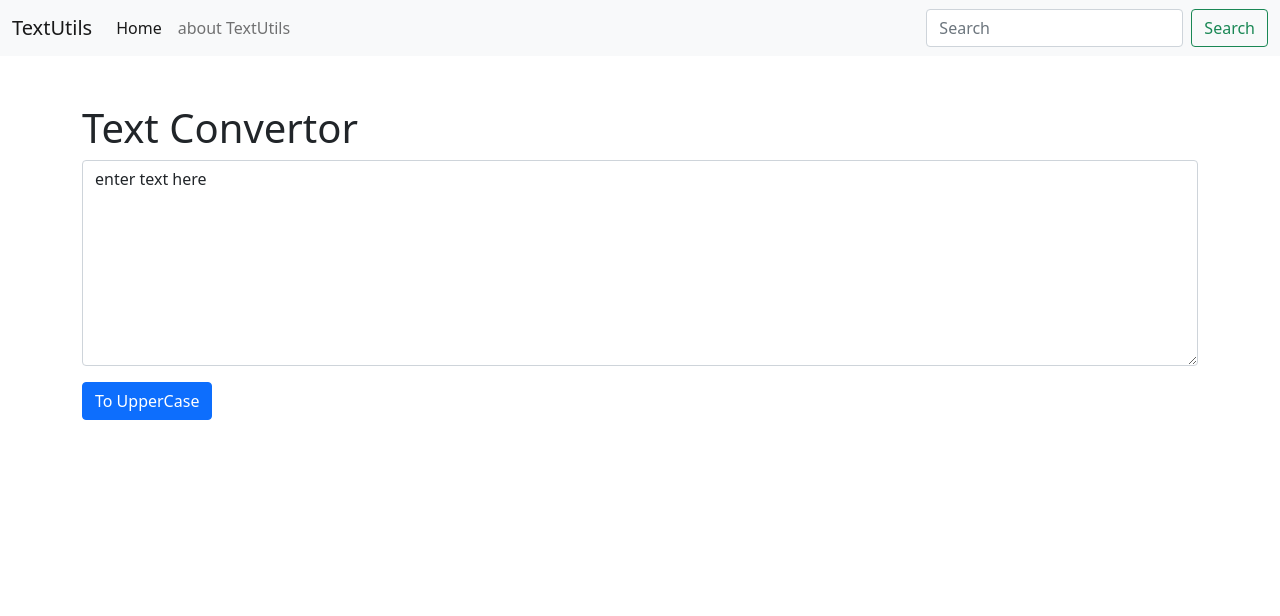
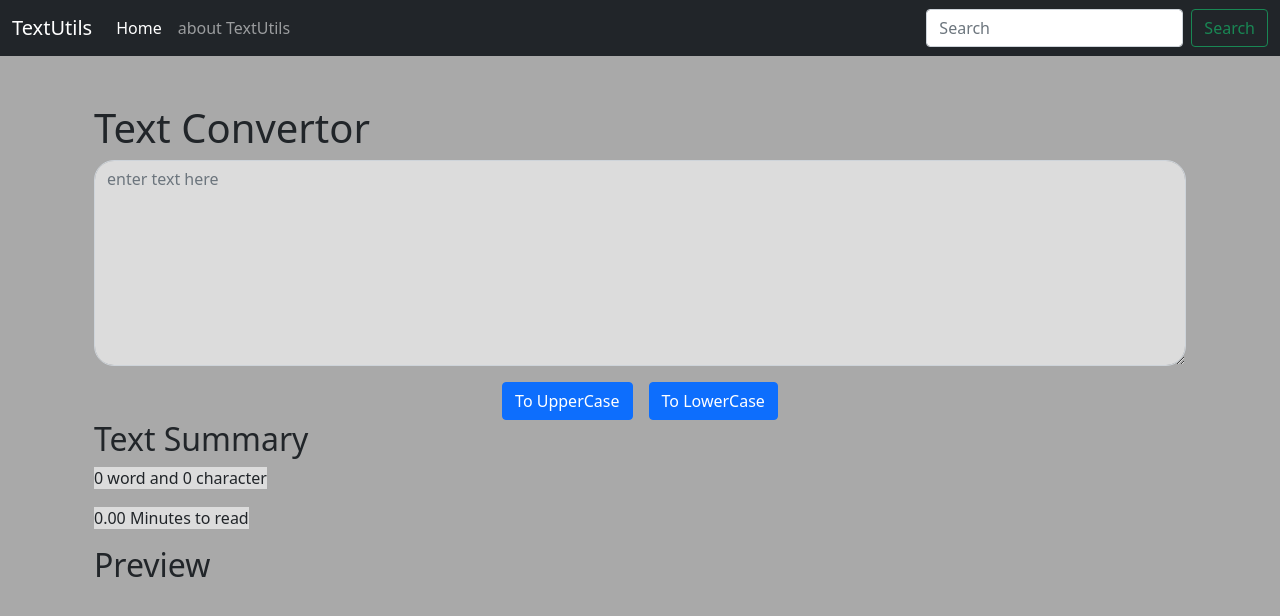
Before and after one commit to MuraliAirody/React_Learning, a React (Vite) app in the folder 03_PropsAndStates/textUtils/: page / in a window 1280 px wide. Shown: the top 616 px of the page. Built offline with nearby package versions, Linux system fonts and the light colour scheme.

Commit message:
Text converter app completed

```diff
--- a/03_PropsAndStates/textUtils/src/components/NavBar.jsx
+++ b/03_PropsAndStates/textUtils/src/components/NavBar.jsx
@@ -3,7 +3,7 @@ import PropTypes from 'prop-types'
 function NavBar(props) {
   return (
     <>
-      <nav className="navbar navbar-expand-lg navbar-light bg-light mt-10">
+      <nav className="navbar navbar-expand-lg navbar-dark bg-dark mt-10">
         <div className="container-fluid">
           <a className="navbar-brand" href="#">{props.title}</a>
           <button className="navbar-toggler" type="button" data-bs-toggle="collapse" data-bs-target="#navbarSupportedContent" aria-controls="navbarSupportedContent" aria-expanded="false" aria-label="Toggle navigation">
--- a/03_PropsAndStates/textUtils/src/components/TextForm.jsx
+++ b/03_PropsAndStates/textUtils/src/components/TextForm.jsx
@@ -1,27 +1,52 @@
-import React,{useState,useEffect}from 'react'
+import React, { useState, useEffect } from 'react'
 
 function TextForm(props) {
-    const [text,setText] = useState("enter text here")
+    const [text, setText] = useState("")
 
-    const changeText = ()=>{
-       console.log(text)
-       setText(text.toUpperCase())
-    //    console.log(text) // here text wont change bcz, setText is an asynchronous
+    const changeTextToUpper = () => {
+        // console.log(text)
+        setText(text.toUpperCase())
+        //    console.log(text) // here text wont change bcz, setText is an asynchronous
+    }
+    const changeTextToLower = () => {
+        // console.log(text)
+        setText(text.toLowerCase())
     }
 
-    useEffect(()=>{
-      console.log("inside use effect",text);
-    },[text])
+    // useEffect(() => {
+    //     // console.log("inside use effect", text);
+    // }, [text])
 
-    const updateTextState = (event)=>{
+    const updateTextState = (event) => {
         setText(event.target.value)
+    }
+
+    const getWordCount = (text) =>{
+        const words = text.trim().split(/\s+/);
+        console.log("array of words ",words)
+        const filteredWords = words.filter(word => word.match(/[a-zA-Z]/));
+        console.log("filtered words ",filteredWords)
+        return filteredWords.length;
     }
     return (
         <>
-            <h1>{props.heading}</h1>
-            <textarea className="form-control" id="exampleFormControlTextarea1" onChange={updateTextState} rows="8" value={text}></textarea>
-            <div className="mt-3">
-                <button type="button" className="btn btn-primary" onClick={changeText}>To UpperCase</button>
+            <div className="d-flex flex-column  flex-wrap" >
+                <div className="container">
+                    <h1>{props.heading}</h1>
+                    <textarea className="form-control" placeholder='enter text here' id="exampleFormControlTextarea1" onChange={updateTextState} rows="8" value={text} style={{backgroundColor:'#dcdcdc',borderRadius:'20px'}}></textarea>
+                    <div className="mt-3 d-flex justify-content-center">
+                        <button type="button" className="btn btn-primary" onClick={changeTextToUpper}>To UpperCase</button>
+                        <button type="button" className="btn btn-primary ms-3" onClick={changeTextToLower}>To LowerCase</button>
+                    </div>
+                </div>
+                <div className="container">
+                    <h2>Text Summary</h2>
+                    <p><span style={{backgroundColor:"#dcdcdc"}}>{getWordCount(text)} word and {text.length} character </span></p>
+                    <p><span style={{backgroundColor:"#dcdcdc"}}>{(getWordCount(text) * 0.06).toFixed(2)} Minutes to read</span></p>
+
+                    <h2>Preview</h2>
+                    <p><span style={{backgroundColor:"#dcdcdc"}}>{text}</span></p>
+                </div>
             </div>
         </>
     )
--- a/03_PropsAndStates/textUtils/src/index.css
+++ b/03_PropsAndStates/textUtils/src/index.css
@@ -0,0 +1,3 @@
+body{
+    background-color: #a9a9a9;
+}
```
Also changed, not shown: 1 other file (tests, documents, lock files or other folders).
